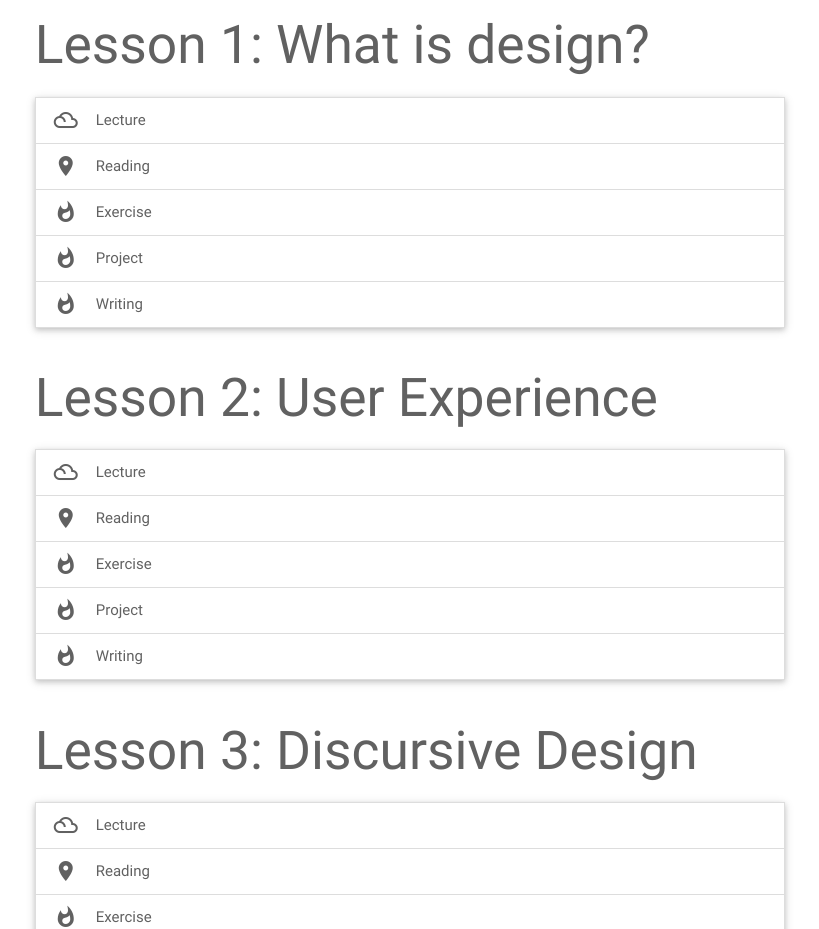
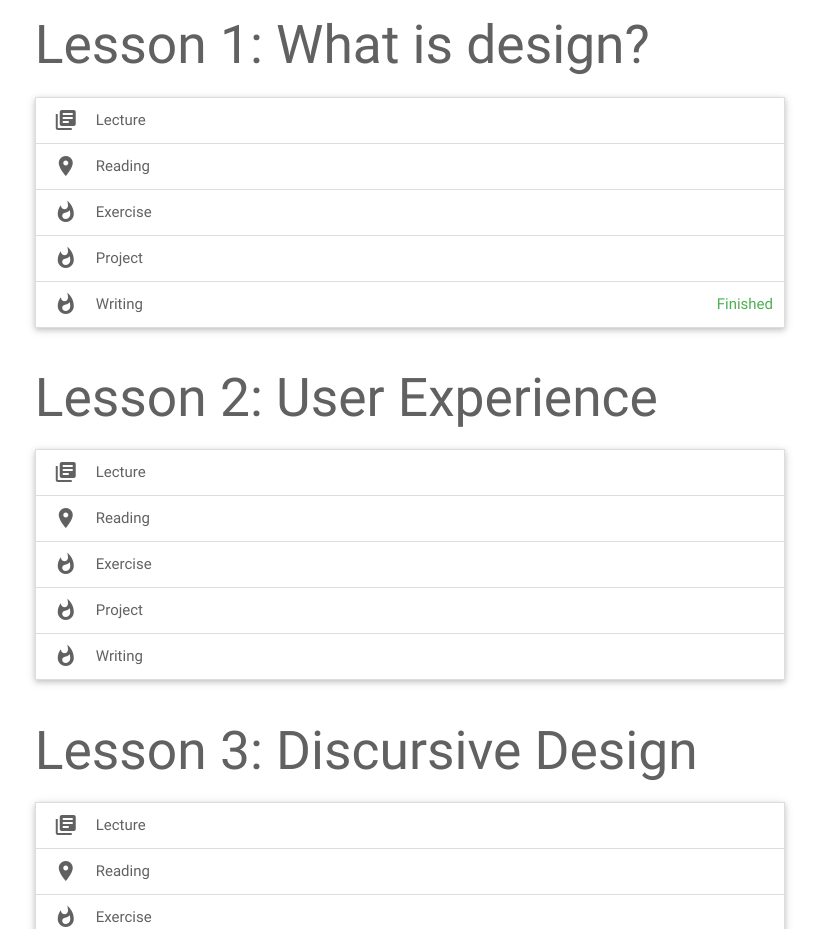
Before and after one commit to dmd-program/pipeline, a Jekyll site: the page built from outline.html, in a window 1280 px wide and 1400 px high. Shown: the part 248-1177 px from the top of the window, without its empty margins (230-1049 px from the left). Built offline with Jekyll 4.4.1, drawn with Linux system fonts in a browser that asks for light colours; some of the changed text lies outside the part shown.

Commit message:
added icons

```diff
--- a/outline.html
+++ b/outline.html
@@ -7,7 +7,7 @@ title: Content Outline
     <h2>Lesson 1: What is design?</h2>
     <ul class="collapsible" data-collapsible="accordion">
     <li>
-      <div class="collapsible-header"><i class="material-icons">filter_drama</i>Lecture</div>
+      <div class="collapsible-header"><i class="material-icons">library_books</i>Lecture</div>
       <div class="collapsible-body">
 
         <div class="row">
@@ -96,8 +96,8 @@ title: Content Outline
       </div>
     </li>
     <li>
-      <div class="collapsible-header"><i class="material-icons">whatshot</i>Writing</div>
-      <div class="collapsible-body"><p>Writing assignment.</p></div>
+      <div class="collapsible-header"><i class="material-icons">whatshot</i>Writing<span class="badge  green-text">Finished</span></div>
+      <div class="collapsible-body"><p>.</p></div>
     </li>
   </ul>
  </div>
@@ -107,7 +107,7 @@ title: Content Outline
     <h2>Lesson 2: User Experience</h2>
     <ul class="collapsible" data-collapsible="accordion">
     <li>
-      <div class="collapsible-header"><i class="material-icons">filter_drama</i>Lecture</div>
+      <div class="collapsible-header"><i class="material-icons">library_books</i>Lecture</div>
       <div class="collapsible-body">
 
         <div class="row">
@@ -206,7 +206,7 @@ title: Content Outline
     <h2>Lesson 3: Discursive Design</h2>
     <ul class="collapsible" data-collapsible="accordion">
     <li>
-      <div class="collapsible-header"><i class="material-icons">filter_drama</i>Lecture</div>
+      <div class="collapsible-header"><i class="material-icons">library_books</i>Lecture</div>
       <div class="collapsible-body">
 
         <div class="row">
@@ -305,7 +305,7 @@ title: Content Outline
     <h2>Lesson 4: Narrative</h2>
     <ul class="collapsible" data-collapsible="accordion">
     <li>
-      <div class="collapsible-header"><i class="material-icons">filter_drama</i>Lecture</div>
+      <div class="collapsible-header"><i class="material-icons">library_books</i>Lecture</div>
       <div class="collapsible-body">
 
         <div class="row">
@@ -404,7 +404,7 @@ title: Content Outline
     <h2>Lesson 5: Co-generative Design</h2>
     <ul class="collapsible" data-collapsible="accordion">
     <li>
-      <div class="collapsible-header"><i class="material-icons">filter_drama</i>Lecture</div>
+      <div class="collapsible-header"><i class="material-icons">library_books</i>Lecture</div>
       <div class="collapsible-body">
 
         <div class="row">
@@ -503,7 +503,7 @@ title: Content Outline
     <h2>Lesson 6: Remix</h2>
     <ul class="collapsible" data-collapsible="accordion">
     <li>
-      <div class="collapsible-header"><i class="material-icons">filter_drama</i>Lecture</div>
+      <div class="collapsible-header"><i class="material-icons">library_books</i>Lecture</div>
       <div class="collapsible-body">
 
         <div class="row">
@@ -602,7 +602,7 @@ title: Content Outline
     <h2>Lesson 7: Open Design</h2>
     <ul class="collapsible" data-collapsible="accordion">
     <li>
-      <div class="collapsible-header"><i class="material-icons">filter_drama</i>Lecture</div>
+      <div class="collapsible-header"><i class="material-icons">library_books</i>Lecture</div>
       <div class="collapsible-body">
 
         <div class="row">
```
